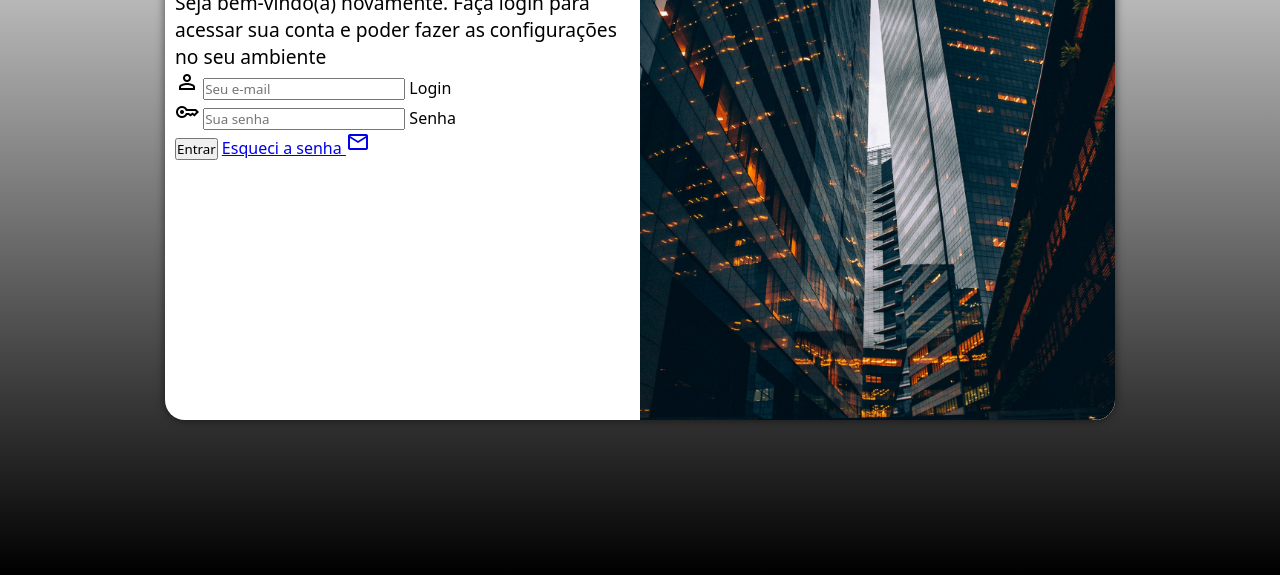
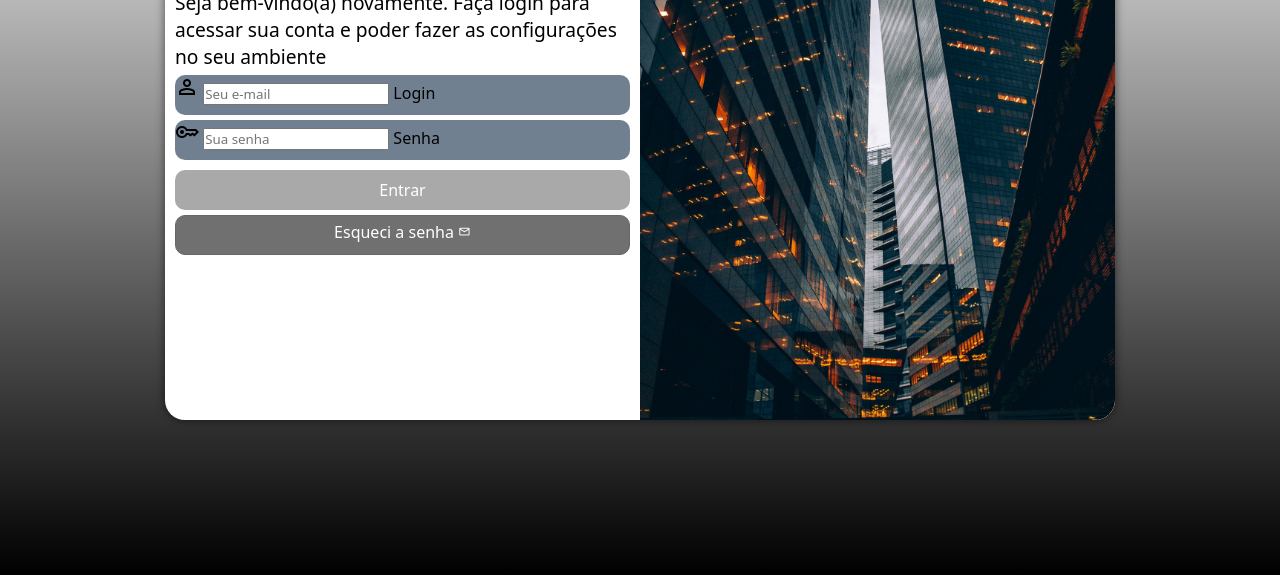
Before and after one commit to DiogoGuilhermeC/projeto-login, a plain HTML site: page index.html in a window 1280 px wide. Shown: the part 225-800 px from the top of the page. Drawn offline with nearby package versions, Linux system fonts and the light colour scheme.

Commit message:
Formatação do formulário

```diff
--- a/estilos/style.css
+++ b/estilos/style.css
@@ -34,7 +34,7 @@ main {
 
     background-color:white;
     width: 250px;
-    height: 500px;
+    height: 515px;
     border-radius: 20px;
     box-shadow: 0px 0px 10px rgba(0, 0, 0, 0.567);
 
@@ -63,3 +63,52 @@ div#formulario > h1 {
 div#formulario > p {
     font-size: 0.8em;
 }
+
+
+form > div.campo {
+    background-color: slategrey;
+    width: 100%;
+    height: 40px;
+    margin-top: 5px;
+    border-radius: 10px;
+}
+
+form > input[type=submit] {
+    display: block;
+    font-size: 1em;
+    margin-top:10px ;
+    width: 100%;
+    height: 40px;
+    background-color:darkgray;
+    color: white;
+    border: none;
+    border-radius: 10px;
+    cursor: pointer;
+}
+
+form > input[type=submit]:hover {
+  background-color: black;
+}
+
+form > a.botao {
+    display: block;
+    text-align: center;
+    font-size: 1em;
+    width: 100%;
+    height: 40px;
+    margin-top: 5px;
+    padding-top: 5px;
+    background-color: rgb(112, 112, 112);
+    color: white;
+    border: 1px solid rgb(104, 103, 103) ;
+    border-radius: 10px;
+    text-decoration: none;
+}
+
+form > a.botao:hover {
+    background-color: rgba(0, 0, 0, 0.826);
+}
+
+form > a.botao > span {
+    font-size: 0.8em;
+}
--- a/index.html
+++ b/index.html
@@ -22,17 +22,17 @@
                 <form action="login.php" method="post" autocomplete="on">
                     <div class="campo">
                         <span class="material-symbols-outlined">person</span>
-                        <input type="email" name="login" id="ilogin" placeholder="Seu e-mail" autocomplete="email" required maxlength="30">
+                        <input type="email" name="login" id="ilogin" placeholder="Seu e-mail" autocomplete="email" required maxlength="30" size="18px">
                         <label for="ilogin">Login</label>
                     </div>
 
                     <div class="campo">
                         <span class="material-symbols-outlined">key</span>
-                        <input type="password" name="senha" id="isenha" placeholder="Sua senha" autocomplete="current-password" required minlength="4" maxlength="12">
+                        <input type="password" name="senha" id="isenha" placeholder="Sua senha" autocomplete="current-password" required minlength="4" maxlength="10" size="18px">
                         <label for="isenha">Senha</label>
                     </div>
                     <input type="submit" value="Entrar">
-                    <a href="esqueci.html">
+                    <a href="esqueci.html" class="botao">
                         Esqueci a senha  <span class="material-symbols-outlined">mail</span>
                     </a>
                 </form>
```
